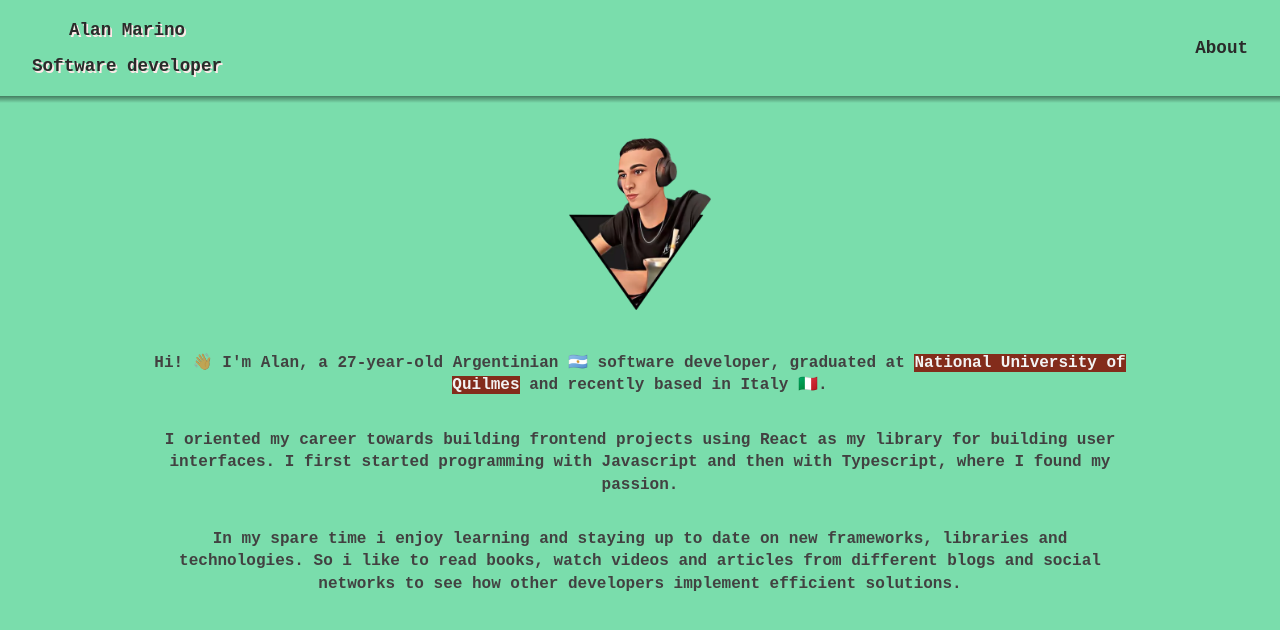
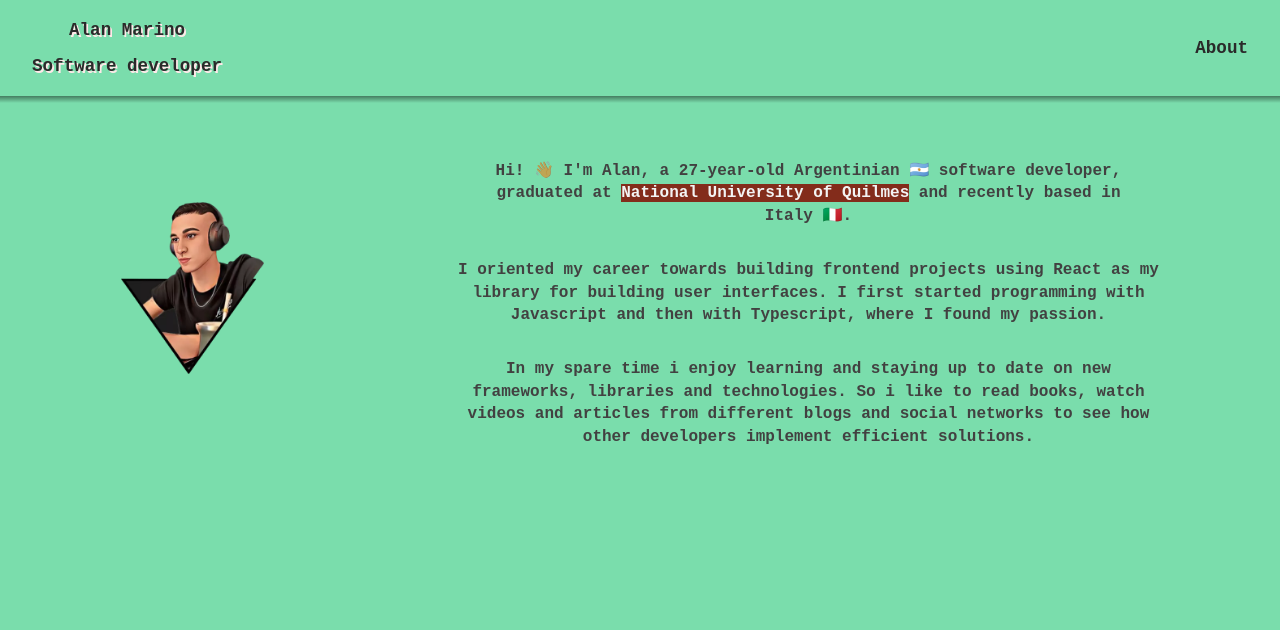
Before and after one commit to marinoalan/portfolio, a Next.js app: page / in a window 1280 px wide. Shown: the top 630 px of the page. Built offline with nearby package versions, Linux system fonts and the light colour scheme.

Commit message:
Distributed space with flex

```diff
--- a/pages/_app.tsx
+++ b/pages/_app.tsx
@@ -98,6 +98,8 @@ const ImageWrapper = styled.div`
   display: flex;
   justify-content: center;
   align-items: center;
+  flex-basis: 20rem;
+  flex-grow: 1;
 `;
 
 const ImageWithGradient = () => {
@@ -127,6 +129,18 @@ const ImageWithGradient = () => {
   );
 };
 
+const FlexContainer = styled.div`
+  display: flex;
+  flex-wrap: wrap;
+  gap: 1rem;
+`;
+
+const Content = styled.div`
+  flex-basis: 0;
+  flex-grow: 999;
+  min-width: 60%;
+`;
+
 function MyApp({ Component, pageProps }: AppProps) {
   return (
     <>
@@ -154,8 +168,12 @@ function MyApp({ Component, pageProps }: AppProps) {
       <GlobalStyle />
       <Navbar />
       <Main>
-        <ImageWithGradient />
-        <Component {...pageProps} />
+        <FlexContainer>
+          <ImageWithGradient />
+          <Content>
+            <Component {...pageProps} />
+          </Content>
+        </FlexContainer>
       </Main>
     </>
   );
```
